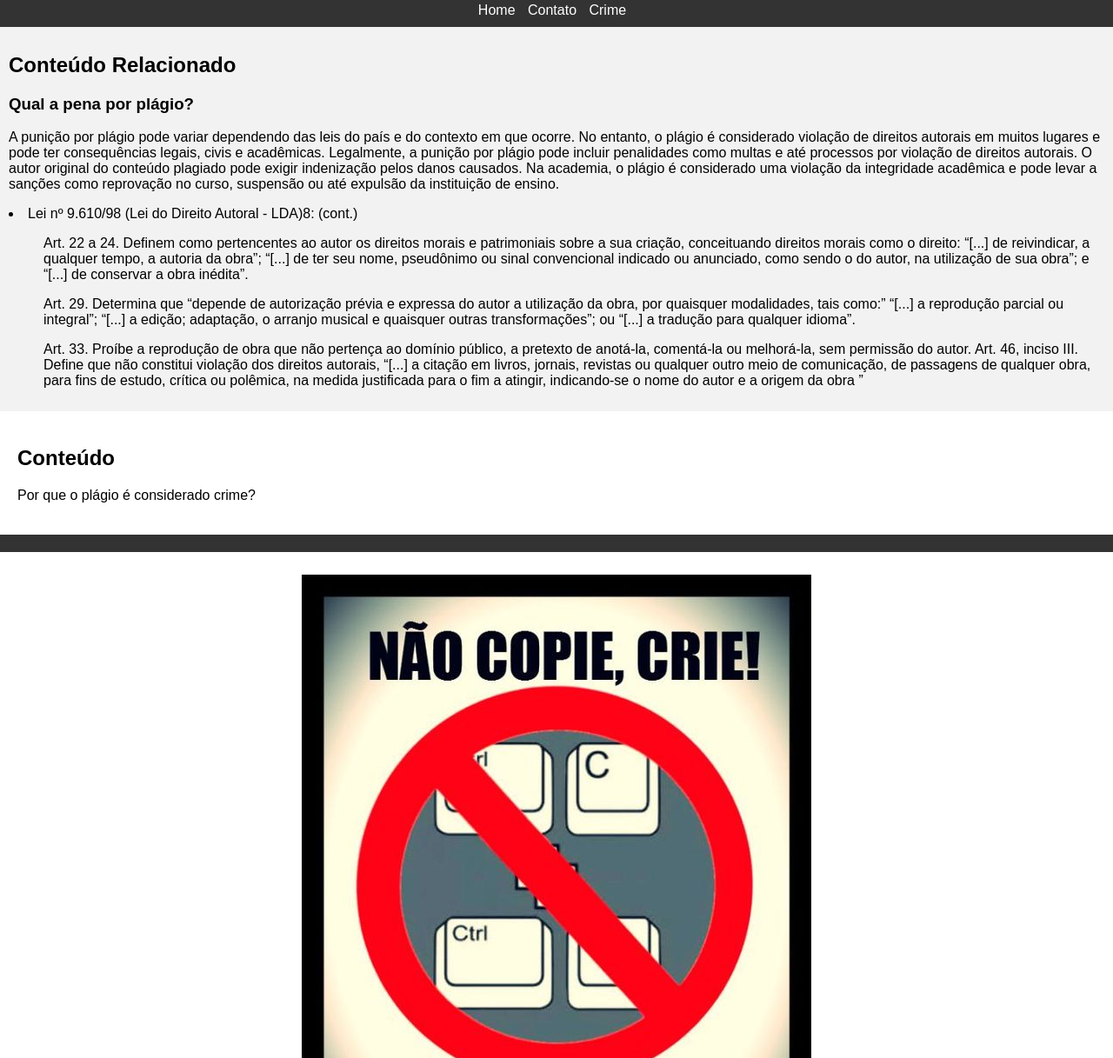
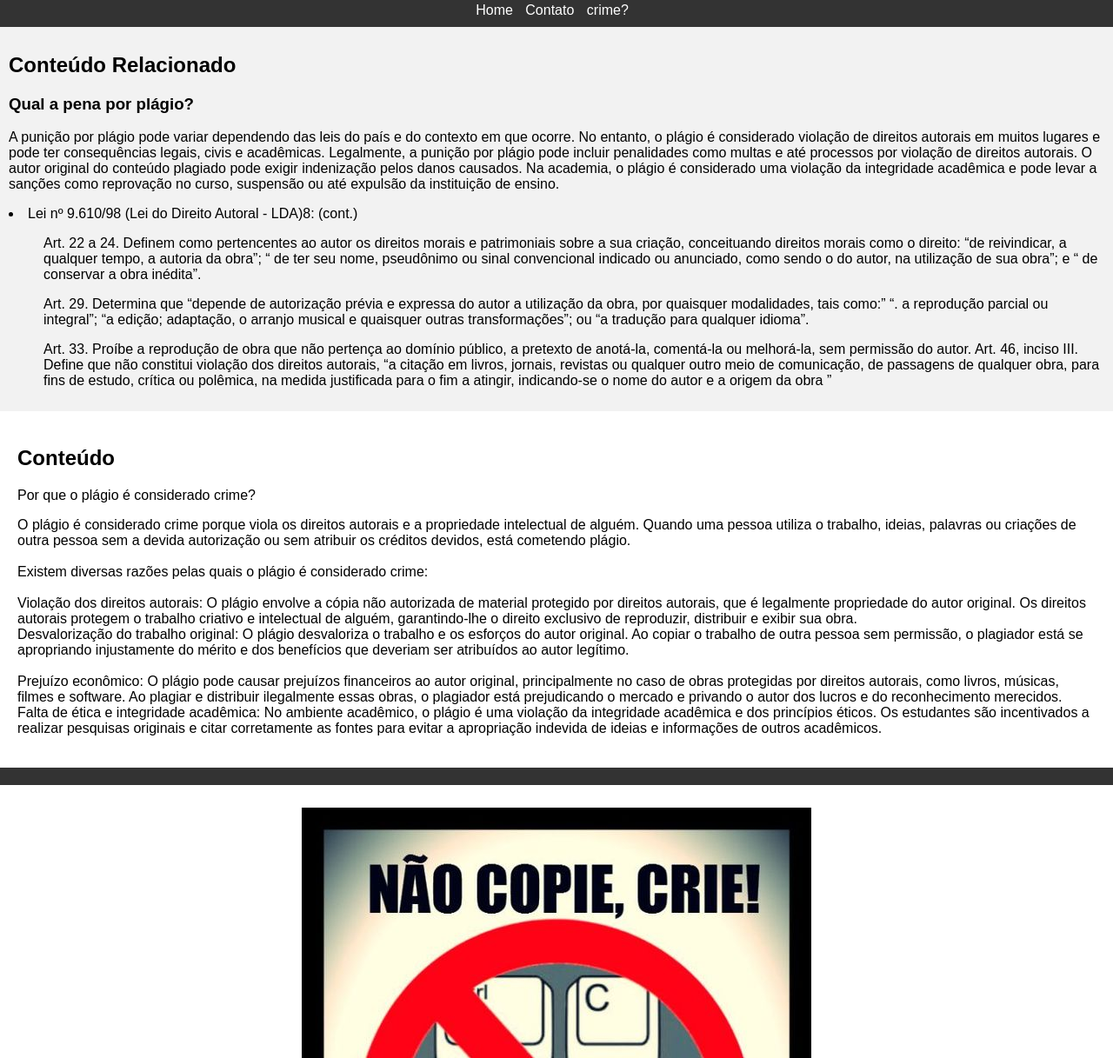
Before and after one commit to lucasdefreitasroberto/AtividadePr-ticaFinal_HTMLeCSS-CPET, a plain HTML site: page index.html in a window 1280 px wide. Shown: the part 127-1344 px from the top of the page at 87% size. Drawn offline with Linux system fonts and the light colour scheme.

Commit message:
Update index.html

```diff
--- a/index.html
+++ b/index.html
@@ -59,7 +59,8 @@
             padding: 10px;
             text-align: center;
         }
-        #imagem{
+
+        #imagem {
             padding: 10px;
             text-align: center;
         }
@@ -75,7 +76,7 @@
         <ul>
             <li><a href="#">Home</a></li>
             <li><a href="#">Contato</a></li>
-            <li><a href="#">Crime</a></li>
+            <li><a href="#">crime?</a></li>
         </ul>
     </nav>
 
@@ -97,18 +98,18 @@
                 <ul>
                     Art. 22 a 24. Definem como pertencentes ao autor os
                     direitos morais e patrimoniais sobre a sua criação,
-                    conceituando direitos morais como o direito: “[...] de
-                    reivindicar, a qualquer tempo, a autoria da obra”; “[...] de
+                    conceituando direitos morais como o direito: “de
+                    reivindicar, a qualquer tempo, a autoria da obra”; “ de
                     ter seu nome, pseudônimo ou sinal convencional
                     indicado ou anunciado, como sendo o do autor, na
-                    utilização de sua obra”; e “[...] de conservar a obra inédita”.
+                    utilização de sua obra”; e “ de conservar a obra inédita”.
                 </ul>
                 <ul>
                     Art. 29. Determina que “depende de autorização prévia e
                     expressa do autor a utilização da obra, por quaisquer
-                    modalidades, tais como:” “[...] a reprodução parcial ou
-                    integral”; “[...] a edição; adaptação, o arranjo musical e
-                    quaisquer outras transformações”; ou “[...] a tradução
+                    modalidades, tais como:” “. a reprodução parcial ou
+                    integral”; “a edição; adaptação, o arranjo musical e
+                    quaisquer outras transformações”; ou “a tradução
                     para qualquer idioma”.
                 </ul>
                 <ul>
@@ -116,7 +117,7 @@
                     domínio público, a pretexto de anotá-la, comentá-la ou
                     melhorá-la, sem permissão do autor.
                     Art. 46, inciso III. Define que não constitui violação dos
-                    direitos autorais, “[...] a citação em livros, jornais, revistas
+                    direitos autorais, “a citação em livros, jornais, revistas
                     ou qualquer outro meio de comunicação, de passagens
                     de qualquer obra, para fins de estudo, crítica ou
                     polêmica, na medida justificada para o fim a atingir,
@@ -128,6 +129,28 @@
     <section>
         <h2>Conteúdo</h2>
         <p>Por que o plágio é considerado crime?</p>
+        <P>O plágio é considerado crime porque viola os direitos autorais e a propriedade intelectual de alguém. Quando
+            uma pessoa utiliza o trabalho, ideias, palavras ou criações de outra pessoa sem a devida autorização ou sem
+            atribuir os créditos devidos, está cometendo plágio. <br><br>
+
+            Existem diversas razões pelas quais o plágio é considerado crime:<br><br>
+
+            Violação dos direitos autorais: O plágio envolve a cópia não autorizada de material protegido por direitos
+            autorais, que é legalmente propriedade do autor original. Os direitos autorais protegem o trabalho criativo
+            e intelectual de alguém, garantindo-lhe o direito exclusivo de reproduzir, distribuir e exibir sua obra.<br>
+
+            Desvalorização do trabalho original: O plágio desvaloriza o trabalho e os esforços do autor original. Ao
+            copiar o trabalho de outra pessoa sem permissão, o plagiador está se apropriando injustamente do mérito e
+            dos benefícios que deveriam ser atribuídos ao autor legítimo.<br><br>
+
+            Prejuízo econômico: O plágio pode causar prejuízos financeiros ao autor original, principalmente no caso de
+            obras protegidas por direitos autorais, como livros, músicas, filmes e software. Ao plagiar e distribuir
+            ilegalmente essas obras, o plagiador está prejudicando o mercado e privando o autor dos lucros e do
+            reconhecimento merecidos.<br>
+
+            Falta de ética e integridade acadêmica: No ambiente acadêmico, o plágio é uma violação da integridade
+            acadêmica e dos princípios éticos. Os estudantes são incentivados a realizar pesquisas originais e citar
+            corretamente as fontes para evitar a apropriação indevida de ideias e informações de outros acadêmicos.</P>
     </section>
 
     <nav>
```
